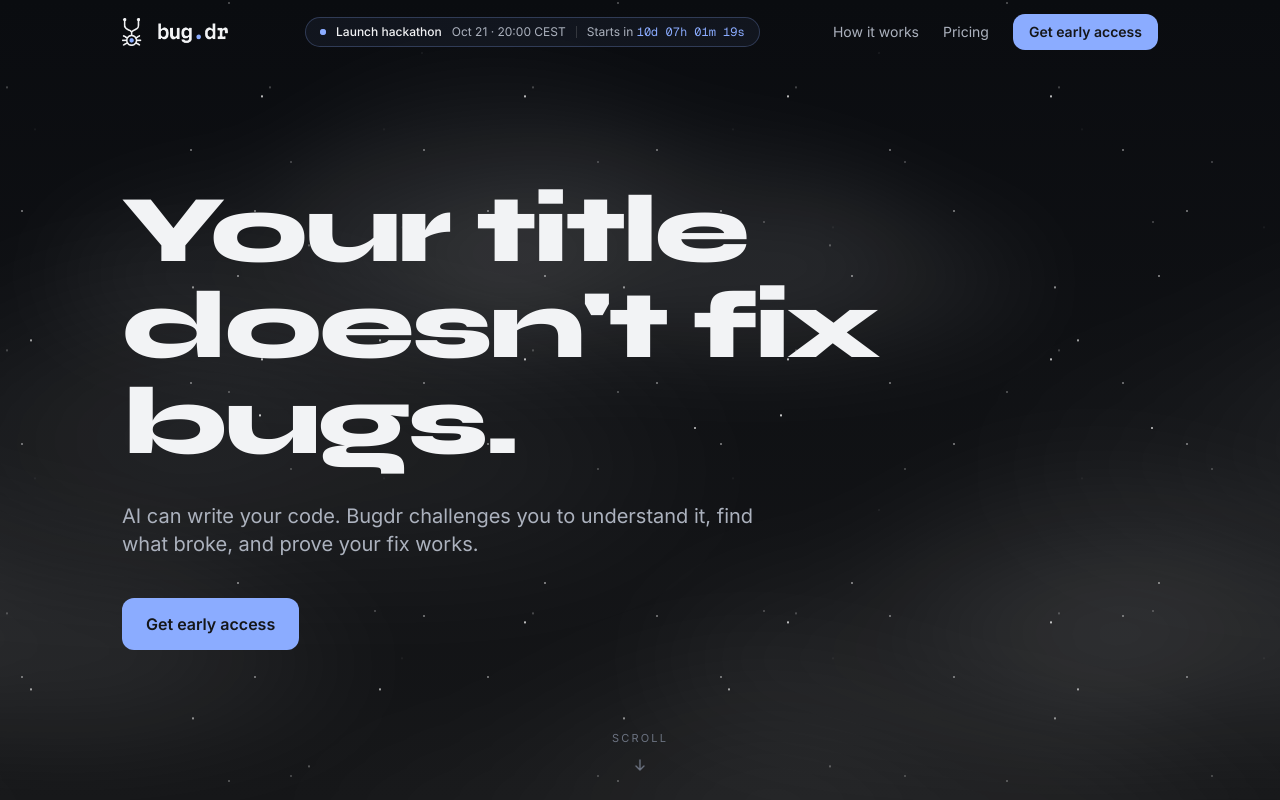
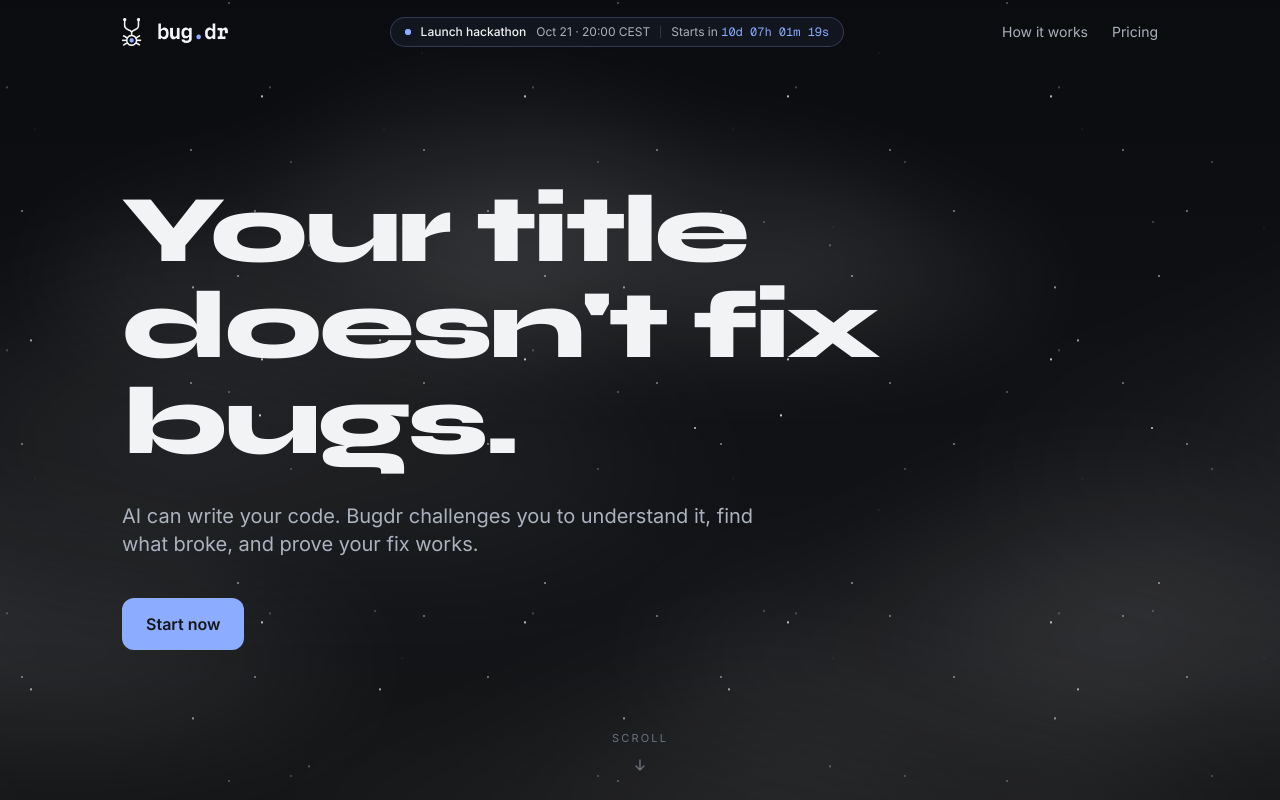
Before and after one commit to anzepislar/bugdr-landingpage, a Next.js app: page / in a window 1280 px wide. Shown: the top 800 px of the page. Built offline with nearby package versions, Linux system fonts and the light colour scheme; no server answers.

Commit message:
Hero CTA becomes Start now; drop nav early-access button
Co-Authored-By: Claude Opus 5.5 <noreply@anthropic.com>

```diff
--- a/components/landing/hero.tsx
+++ b/components/landing/hero.tsx
@@ -1,3 +1,5 @@
+import { APP_URL } from "@/lib/site";
+
 // Full-viewport hero. Transparent, so the fixed night sky (sky.tsx) shows through.
 export function Hero() {
   return (
@@ -10,8 +12,8 @@ export function Hero() {
           AI can write your code. Bugdr challenges you to understand it, find
           what broke, and prove your fix works.
         </p>
-        <a href="#waitlist" className="btn-action mt-10 px-6 py-3.5 text-base">
-          Get early access
+        <a href={APP_URL} className="btn-action mt-10 px-6 py-3.5 text-base">
+          Start now
         </a>
       </div>
 
--- a/components/landing/nav.tsx
+++ b/components/landing/nav.tsx
@@ -7,7 +7,7 @@ import { assetPath } from "@/lib/asset-path";
 import { Countdown } from "@/components/landing/countdown";
 
 // Sticky top nav. "home": transparent over the hero, glass once the page
-// scrolls; section links hide on mobile, the CTA stays. "legal": logo and
+// scrolls; section links hide on mobile. "legal": logo and
 // a link back home (privacy / terms pages).
 
 const links = [
@@ -104,9 +104,6 @@ export function Nav({ variant = "home" }: { variant?: "home" | "legal" }) {
                   {l.label}
                 </a>
               ))}
-              <a href="#waitlist" className="btn-action px-4 py-2">
-                Get early access
-              </a>
             </nav>
           </>
         )}
```
